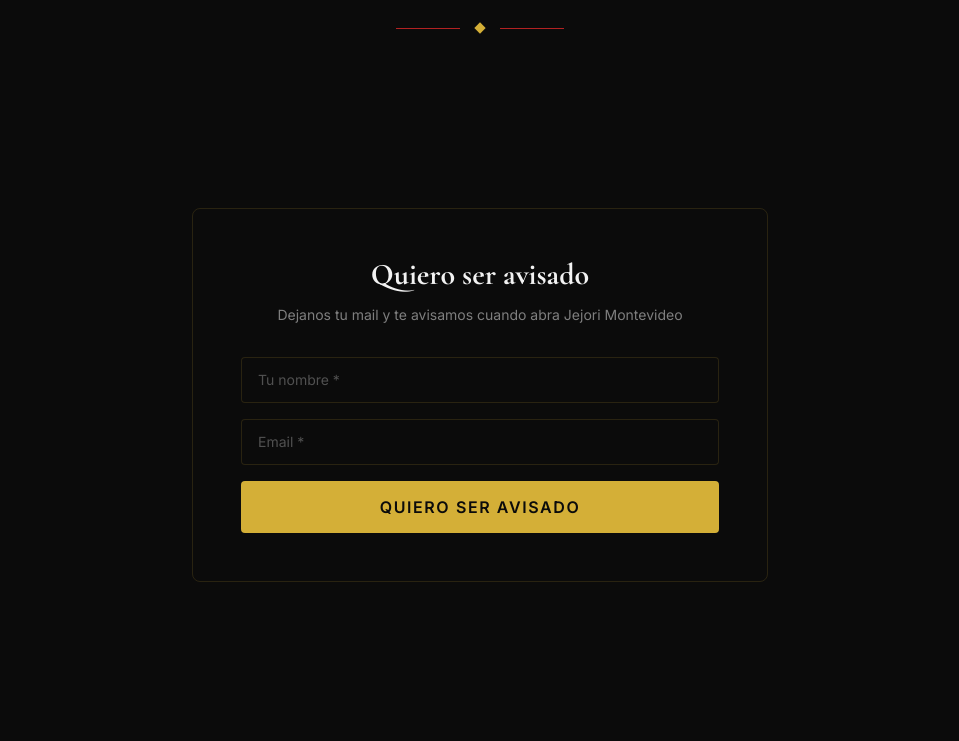
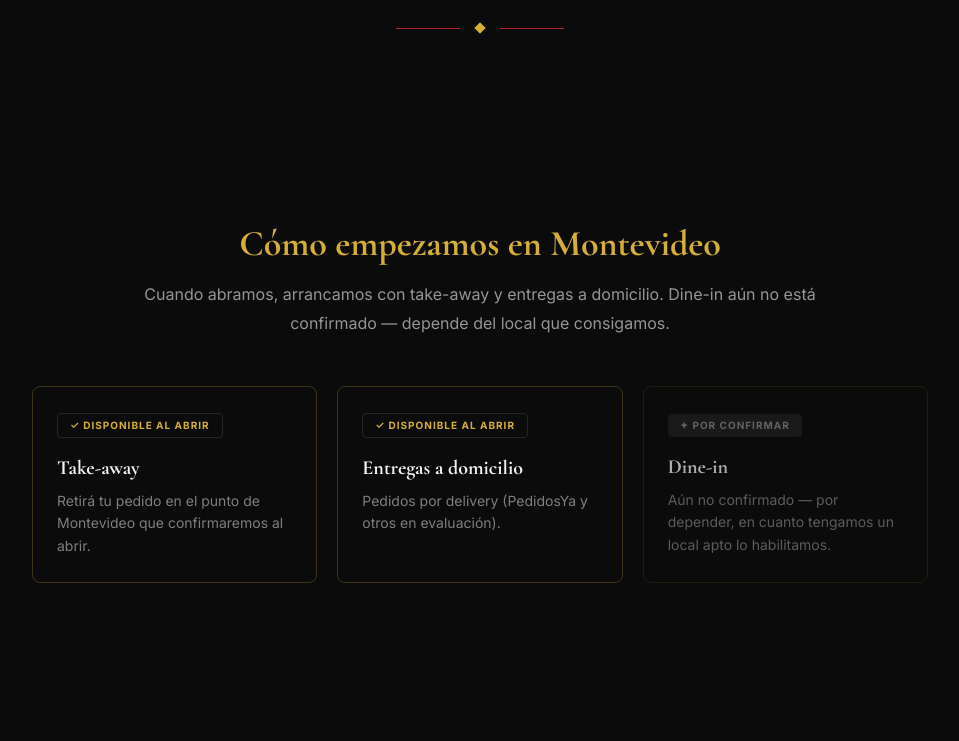
Before and after one commit to jesraecudal-ai/jejori, a React (Vite) app: page /uruguai in a window 1280 px wide. Shown: the part 1060-1801 px from the top of the page, without its empty margins (160-1119 px from the left). Built offline with nearby package versions, Linux system fonts and the light colour scheme; no server answers.

Commit message:
File changes

```diff
--- a/src/data/operations.jsx
+++ b/src/data/operations.jsx
@@ -51,7 +51,7 @@ export const operations = {
     city: "Montevideo, Uruguay",
     cities: "Montevideo · Uruguay",
     upcoming: true,
-    openingNote: "Abre en breve — Septiembre 2026",
+    openingNote: "Próximamente — fecha por confirmar",
     cardImage:
       "https://media.base44.com/images/public/69f7a7217f4aea931ae30c1c/e4b6fa32a_WhatsAppImage2026-05-03at180310.jpg",
     heroImage:
@@ -62,12 +62,20 @@ export const operations = {
       title: "Donde la noche",
       highlight: "encuentra el sabor",
       subtitle:
-        "Una familia filipina trae Asia a Uruguay. Cocina filipina y asiática auténtica, pronto en Montevideo.",
+        "Una familia filipina trae Asia a Uruguay. Cocina filipina y asiática auténtica, pronto en Montevideo — fecha por confirmar.",
     },
     teaser: {
       title: "Una nueva mesa para Uruguay",
       body:
         "Antes de Singapur, antes de Hong Kong, antes de Brasil y Uruguay — hay una familia filipina. Portamos una identidad cultural rica y la traemos a Montevideo: dim sum en el corazón, sin fronteras en el menú, raigambre filipina lo primero.",
+    },
+    serviceModel: {
+      title: "Cómo empezamos en Montevideo",
+      intro:
+        "Cuando abramos, arrancamos con take-away y entregas a domicilio. Dine-in aún no está confirmado — depende del local que consigamos.",
+      takeAway: { label: "Take-away", desc: "Retirá tu pedido en el punto de Montevideo que confirmaremos al abrir." },
+      delivery: { label: "Entregas a domicilio", desc: "Pedidos por delivery (PedidosYa y otros en evaluación)." },
+      dineIn: { label: "Dine-in", desc: "Aún no confirmado — por depender, en cuanto tengamos un local apto lo habilitamos." },
     },
     notify: {
       title: "Quiero ser avisado",
@@ -83,7 +91,7 @@ export const operations = {
       handle: "@jejoriasianhaus",
     },
     footerTitle: "Ubicación",
-    footerHoursTitle: "Próximamente",
+    footerHoursTitle: "Próximamente · fecha por confirmar",
     taglineFooter:
       "Donde la noche encuentra el sabor. Cocina asiática y filipina auténtica, pronto en Montevideo.",
   },
--- a/src/pages/UruguayLanding.jsx
+++ b/src/pages/UruguayLanding.jsx
@@ -101,6 +101,53 @@ export default function UruguayLanding() {
         </motion.div>
       </section>
 
+      {/* Service Model */}
+      <section className="py-24 px-6">
+        <motion.div
+          initial={{ opacity: 0, y: 30 }}
+          whileInView={{ opacity: 1, y: 0 }}
+          viewport={{ once: true }}
+          transition={{ duration: 0.7 }}
+          className="max-w-4xl mx-auto"
+        >
+          <h2 className="font-serif text-3xl md:text-4xl font-bold text-gold mb-4 text-center">
+            {op.serviceModel.title}
+          </h2>
+          <p className="text-[#F2F2F2]/60 font-sans text-base leading-[1.8] text-center mb-12 max-w-2xl mx-auto">
+            {op.serviceModel.intro}
+          </p>
+
+          <div className="grid grid-cols-1 md:grid-cols-3 gap-5">
+            {[
+              { ...op.serviceModel.takeAway, badge: "Disponible al abrir" },
+              { ...op.serviceModel.delivery, badge: "Disponible al abrir" },
+              { ...op.serviceModel.dineIn, badge: "Por confirmar" },
+            ].map((s) => (
+              <div
+                key={s.label}
+                className={`border rounded-lg p-6 transition-all duration-500 hover:border-gold/40 ${
+                  s.badge === "Por confirmar"
+                    ? "border-[#D4AF37]/15 opacity-70 hover:opacity-100"
+                    : "border-[#D4AF37]/25 hover:shadow-[0_0_24px_rgba(212,175,55,0.08)]"
+                }`}
+              >
+                <span
+                  className={`inline-block text-[10px] font-sans font-bold tracking-widest uppercase px-3 py-1 rounded-sm mb-4 ${
+                    s.badge === "Por confirmar"
+                      ? "bg-muted text-[#F2F2F2]/50"
+                      : "bg-gold/15 border border-gold/30 text-gold"
+                  }`}
+                >
+                  {s.badge === "Por confirmar" ? "✦ Por confirmar" : "✓ " + s.badge}
+                </span>
+                <h3 className="font-serif text-xl font-bold text-[#F2F2F2] mb-2">{s.label}</h3>
+                <p className="text-[#F2F2F2]/50 font-sans text-sm leading-relaxed">{s.desc}</p>
+              </div>
+            ))}
+          </div>
+        </motion.div>
+      </section>
+
       {/* Notify CTA */}
       <section className="py-20 px-6 bg-gradient-to-t from-walnut/10 to-transparent">
         <motion.div
```
